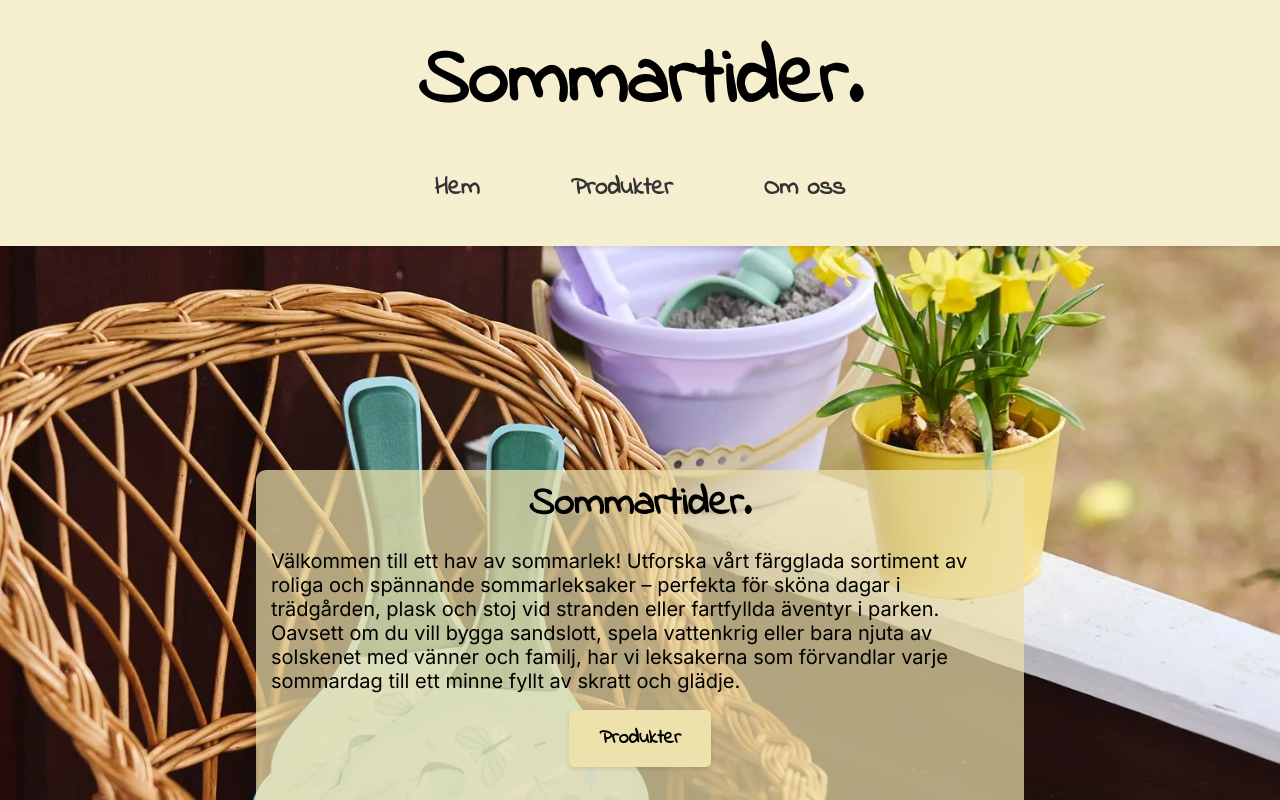
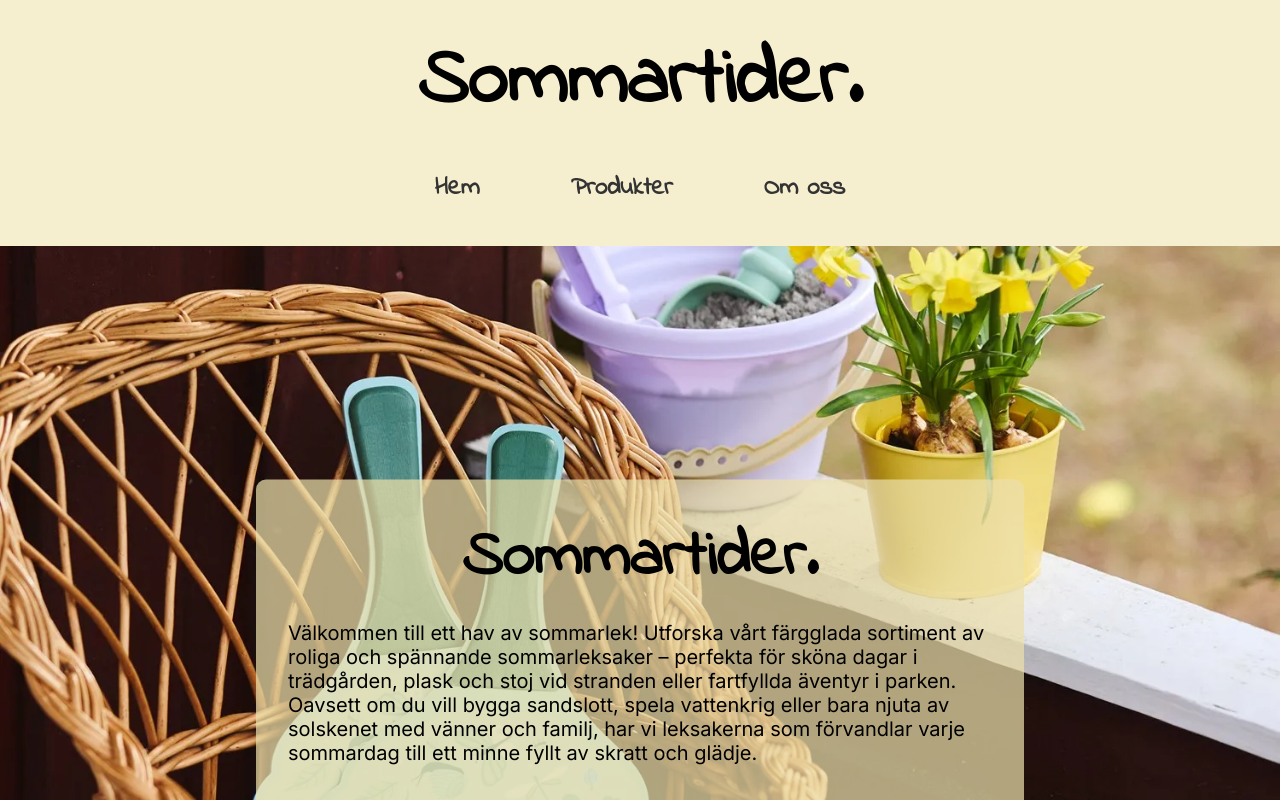
Before and after one commit to Mickan10/sommartider, a React (Create React App) app: page /#/ in a window 1280 px wide. Built offline with nearby package versions, Linux system fonts and the light colour scheme.

Commit message:
change design home

```diff
--- a/src/Sidor/home.css
+++ b/src/Sidor/home.css
@@ -41,31 +41,37 @@ hr {
   left: 50%;
   transform: translate(-50%, -50%);
   background-color: #ede1acb6;
-  padding: 0rem;
+  padding: 2rem;
   text-align: center;
   border-radius: 10px;
   width: 60%;
-  height: 44%;
+  height: auto;
+  display: flex;
+  flex-direction: column;
+  gap: 1rem;
 }
 
-.overlay-box p
-{
+.overlay-box p {
   font-size: 20px;
   color: #000000;
-  margin: 5px;
-  padding: 10px;
   font-family: 'Inter', sans-serif;
   text-align: left;
   font-weight: 500;
+  margin: 0;
+  padding: 0;
 }
 
 .overlay-box h2 {
-  font-size: 2.5rem;
+  font-size: 4rem;
   color: #000000;
-  margin: 5px;
-  padding: 0px;
-  text-align: center;
+  margin: 0;
   font-family: 'Indie Flower', cursive;
+}
+
+.overlay-box .button-wrapper {
+  display: flex;
+  justify-content: flex-end;
+  width: 100%;
 }
 
 .produkt-knapp {
@@ -90,35 +96,60 @@ hr {
   transition: background-color 0.3s ease;
 }
 
-/* bilder längre ner */
 .small-images-container {
   display: flex;
   justify-content: space-around;
   padding: 2rem 1rem;
   margin-top: 3rem;
+  gap: 0rem;
+  flex-wrap: wrap;
 }
 
 .small-image-box {
   position: relative;
   width: 45%;
+  justify-content: space-around;
 }
 
-.small-image{
+.small-image {
   width: 100%;
-  height: auto;
   border-radius: 8px;
+  object-fit: cover;
 }
 
-.small-image small{
-  height: 70%;
+.small-image.large {
+  height: 650px;
 }
 
-.small-image-text {
-  position: absolute;
-  bottom: 10px;
-  left: 10px;
-  background-color: rgba(0, 0, 0, 0.5);
-  color: white;
-  padding: 0.5rem;
-  border-radius: 5px;
+.small-image.small {
+  height: 850px;
 }
+
+.small-image-box:nth-child(1) {
+  margin-top: 0;
+}
+
+.small-image-box:nth-child(2) {
+  margin-top: 3rem;
+}
+
+.gul-knapp {
+  display: inline-block;
+  margin-top: 1rem;
+  padding: 1rem 2rem;
+  background-color: #EDE1AC;
+  color: #000;
+  font-size: 1.2rem;
+  font-family: 'Indie Flower', cursive;
+  font-weight: bold;
+  text-decoration: none;
+  border: none;
+  border-radius: 10px;
+  box-shadow: 0 2px 4px rgba(0, 0, 0, 0.2);
+  transition: background-color 0.3s ease;
+}
+
+.gul-knapp:hover {
+  background-color: #f0e08b;
+  cursor: pointer;
+}
--- a/src/Sidor/home.jsx
+++ b/src/Sidor/home.jsx
@@ -11,14 +11,16 @@ export default function Home() {
       <div className="home-container">
         <img src={homePhoto} alt="Sommartider" className="home-image" />
         <div className="overlay-box">
-          <h2>Sommartider.</h2>
-          <p>
+        <h2>Sommartider.</h2>
+        <p>
           Välkommen till ett hav av sommarlek! Utforska vårt färgglada sortiment av roliga och spännande sommarleksaker – perfekta för sköna dagar i trädgården, plask och stoj vid stranden eller fartfyllda äventyr i parken. Oavsett om du vill bygga sandslott, spela vattenkrig eller bara njuta av solskenet med vänner och familj, har vi leksakerna som förvandlar varje sommardag till ett minne fyllt av skratt och glädje.
-          </p>
-          <Link to="/produkter" className="produkt-knapp">
+        </p>
+        <div className="button-wrapper">
+          {/*<Link to="/produkter" className="produkt-knapp">
             Produkter
-          </Link>
+          </Link>*/}
         </div>
+      </div>
       </div>
 
       <hr />
@@ -27,6 +29,7 @@ export default function Home() {
         <div className="small-image-box">
           <img src={small1} alt="Leksak 1" className="small-image large" />
           <p className="small-image-text"></p>
+          <Link to="/produkter" className="gul-knapp">Se alla produkter</Link>
         </div>
         <div className="small-image-box">
           <img src={small2} alt="Leksak 2" className="small-image small" />
--- a/src/componenter/header.css
+++ b/src/componenter/header.css
@@ -1,6 +1,6 @@
 
 .header {
-  position: sticky;
+
   top: 0;
   z-index: 1000;
   background-color: #ede1ac93;
@@ -9,10 +9,6 @@
   margin: 0px;
   box-shadow: 0 2px 4px rgba(0,0,0,0.1);
   font-family: 'Indie Flower', cursive;
-}
-
-.header.not-sticky {
-  position: static; /* inte sticky på produktsidan? */
 }
 
 .title {
--- a/src/componenter/header.jsx
+++ b/src/componenter/header.jsx
@@ -1,13 +1,11 @@
 import React from 'react';
-import { Link, useLocation } from 'react-router';
+import { Link } from 'react-router';
 import "./header.css";
 
 export default function Header() {
-  const location = useLocation();
-  const isSticky = !(location.pathname === "/produkter" || location.pathname === "/admin");
 
   return (
-    <header className={`header ${!isSticky ? "not-sticky" : ""}`}>
+    <header className={"header"}>
       <h1 className="title">Sommartider.</h1>
       <nav className="nav">
         <Link to="/">Hem</Link>
```
